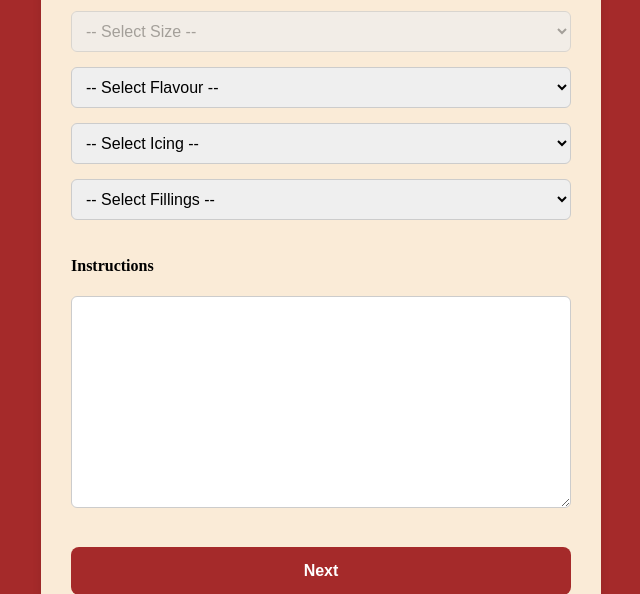
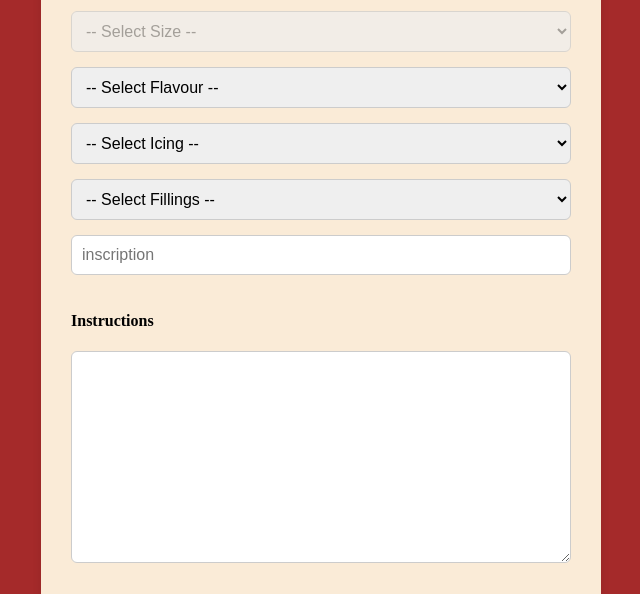
Before and after one commit to dinred27/candyhaven, a Flask app: page / in a window 1280 px wide. Shown: the part 861-1455 px from the top of the page, without its empty margins (319-959 px from the left). Run offline with Flask 3, Linux system fonts and the light colour scheme.

Commit message:
added inscription

```diff
--- a/templates/index.html
+++ b/templates/index.html
@@ -170,6 +170,9 @@
                     </select>
                   </div>
 
+                  <input type="text" id="inscription" name="inscription" placeholder="inscription" >
+
+
 
 
 
```
